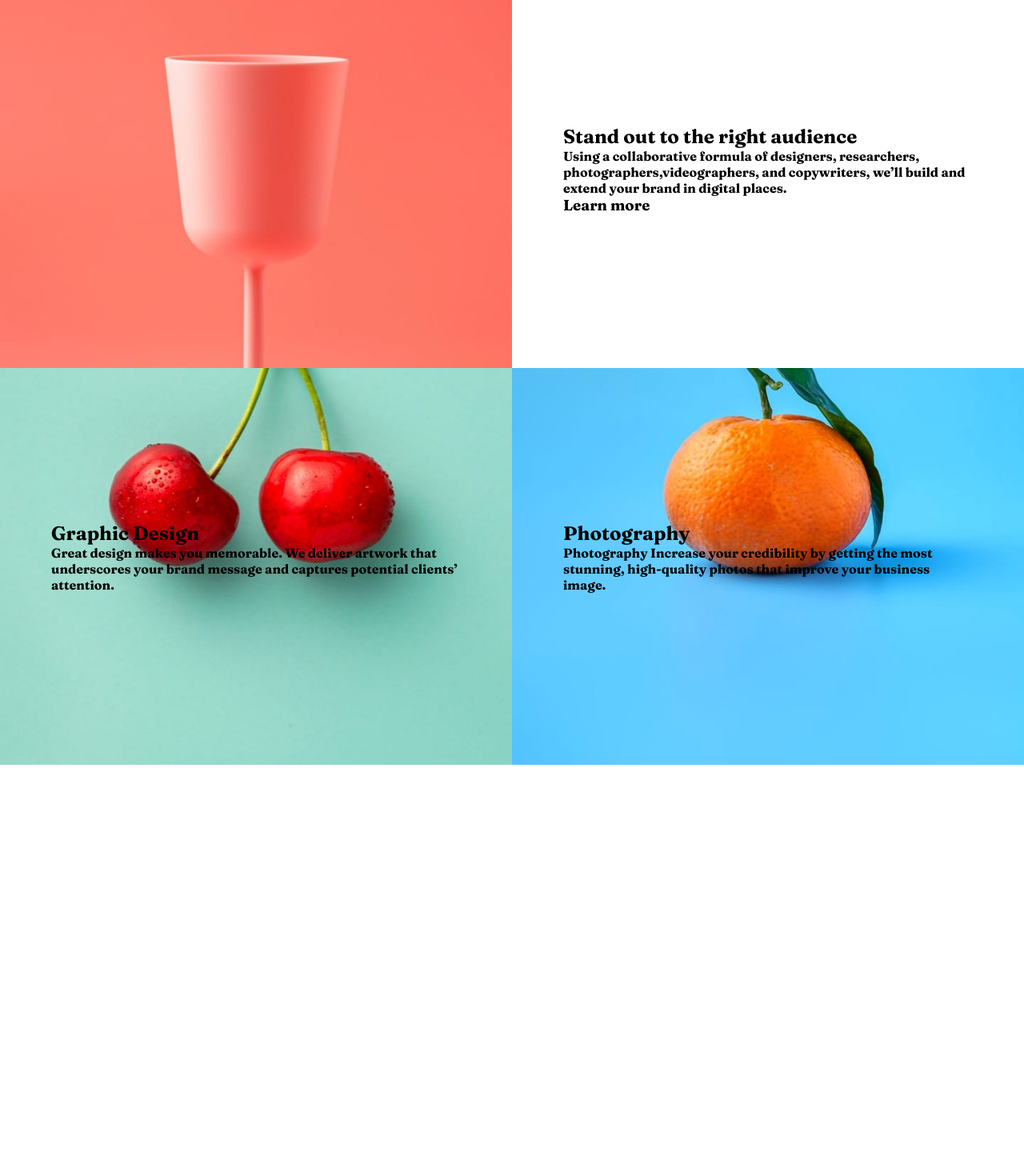
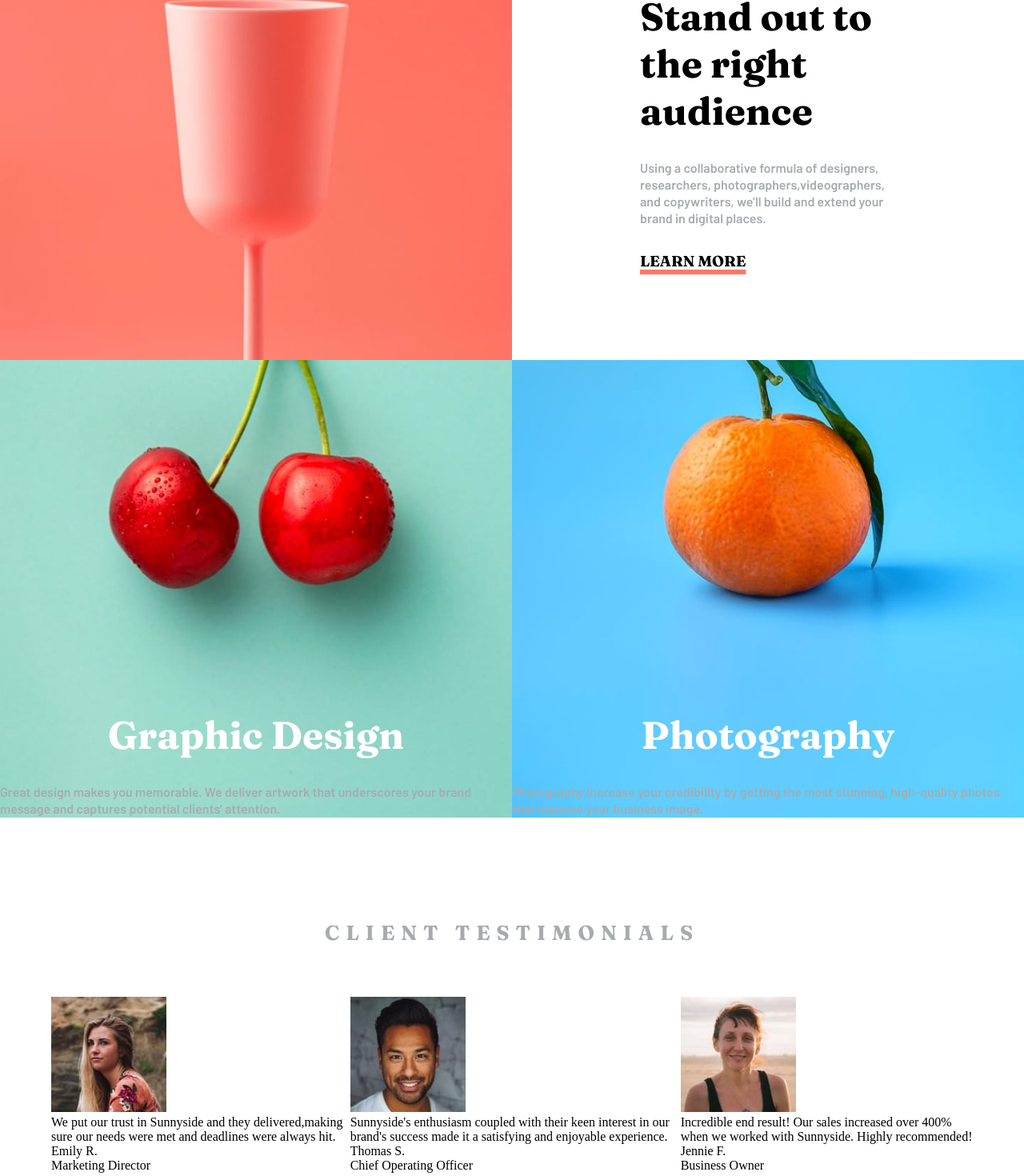
Before and after one commit to TheCuriousPr0grammer/sunnyside-landing-page, a React (Create React App) app: page / in a window 1280 px wide. Shown: the part 1172-2642 px from the top of the page at 80% size. Before the commit the page ends 2128 px from the top, so only its background shows below. Built offline with nearby package versions, Linux system fonts and the light colour scheme.

Commit message:
Created Testimonials section and testimonial component

```diff
--- a/src/App.js
+++ b/src/App.js
@@ -1,5 +1,6 @@
 import Header from "./components/header/Header";
 import MainTeaser from "./components/main-teaser/MainTeaser";
+import Testimonials from "./components/testimonials-section/Testimonials";
 
 import "./styles/reset.scss";
 import "./styles/variables.scss";
@@ -9,6 +10,7 @@ function App() {
 		<div className="App">
 			<Header />
 			<MainTeaser />
+			<Testimonials />
 		</div>
 	);
 }
--- a/src/components/header/Header.scss
+++ b/src/components/header/Header.scss
@@ -10,7 +10,7 @@
 	background-repeat: no-repeat;
 	background-size: 100% 100%;
 	background-position: top;
-	min-height: 80vh;
+	min-height: 60vh;
 	color: var(--white);
 }
 
@@ -21,8 +21,7 @@
 .creative-text {
 	display: flex;
 	justify-content: center;
-	padding-top: 6rem;
-	padding-bottom: 10rem;
+	padding-bottom: 8rem;
 	background-image: url("../../images/icon-arrow-down.svg");
 	background-repeat: no-repeat;
 	background-position: bottom;
--- a/src/components/main-teaser/MainTeaser.jsx
+++ b/src/components/main-teaser/MainTeaser.jsx
@@ -21,30 +21,30 @@ export default function MainTeaser() {
 				<Teaser
 					headline={transformHeadline}
 					description={transformDescription}
-					learnMore={true}
+					learnMore="yellow"
 				/>
 			</div>
-			<div className="egg">
+			<div className="egg area">
 				<Teaser />
 			</div>
-			<div className="cup">
+			<div className="cup area">
 				<Teaser />
 			</div>
-			<div className="standout">
+			<div className="standout area">
 				<Teaser
 					headline={standoutHeadline}
 					description={standoutDescription}
-					learnMore={true}
+					learnMore="orange"
 				/>
 			</div>
-			<div className="graphicDesign">
+			<div className="graphicDesign area">
 				<Teaser
 					headline={graphicDesignHeadline}
 					description={graphicDesignDescription}
 					classes="graphicDesign"
 				/>
 			</div>
-			<div className="photography">
+			<div className="photography area">
 				<Teaser
 					headline={photographyHeadline}
 					description={photographyDescription}
--- a/src/components/main-teaser/MainTeaser.scss
+++ b/src/components/main-teaser/MainTeaser.scss
@@ -9,6 +9,11 @@
 .transform-brand {
 	grid-area: 1 / 1 / 2 / 2;
 }
+
+.area {
+	height: 100%;
+}
+
 .egg {
 	grid-area: 1 / 2 / 2 / 3;
 	background: url("../../images/desktop/image-transform.jpg");
--- a/src/components/teaser-component/Teaser.jsx
+++ b/src/components/teaser-component/Teaser.jsx
@@ -4,11 +4,21 @@ export default function Teaser({ headline, description, learnMore, classes }) {
 	return (
 		<>
 			{headline ? (
-				<div className={classes ? "teaser " + classes : "teaser"}>
+				<div
+					className={classes ? "teaser-service wrapper " + classes : "teaser"}
+				>
 					<h2 className="teaser-headline">{headline}</h2>
 					<p className="teaser-description">{description}</p>
 					{learnMore ? (
-						<h3 className="transform-learn_more">Learn more</h3>
+						<h3
+							className={
+								learnMore
+									? "teaser-learn_more " + learnMore
+									: "teaser-learn_more "
+							}
+						>
+							<a href="#">Learn more</a>
+						</h3>
 					) : (
 						""
 					)}
--- a/src/components/teaser-component/Teaser.scss
+++ b/src/components/teaser-component/Teaser.scss
@@ -1,5 +1,18 @@
 .teaser {
-	padding: 12rem 4rem;
+	padding: 7rem 10rem;
+	font-family: var(--frauncesFont);
+	height: 100%;
+}
+
+// .wrapper {
+// 	padding: 0rem 4rem;
+// }
+
+.teaser-service {
+	display: flex;
+	flex-direction: column;
+	justify-content: flex-end;
+	align-items: center;
 	font-family: var(--frauncesFont);
 	height: 100%;
 }
@@ -13,3 +26,38 @@
 	background: url("../../images/desktop/image-photography.jpg");
 	background-size: 100% 100%;
 }
+
+.teaser-headline {
+	margin-bottom: 2rem;
+	font-size: 3rem;
+}
+
+.teaser-description {
+	font-family: var(--barlowFont);
+	line-height: 1.3rem;
+	color: var(--grayish-blue);
+}
+.teaser-learn_more {
+	margin-top: 2rem;
+	text-transform: uppercase;
+	cursor: pointer;
+}
+
+a {
+	text-decoration: none;
+	color: inherit;
+}
+
+.yellow {
+	text-decoration: underline;
+	text-decoration-color: var(--yellow);
+	text-decoration-thickness: 6px;
+	text-underline-offset: 4px;
+}
+
+.orange {
+	text-decoration: underline;
+	text-decoration-color: var(--soft-red);
+	text-decoration-thickness: 6px;
+	text-underline-offset: 4px;
+}
--- /dev/null
+++ b/src/components/testimonial/Testimonial.jsx
@@ -0,0 +1,19 @@
+import React from "react";
+import "./Testimonial.scss";
+export default function Testimonial({
+	name,
+	clientFunction,
+	imageURL,
+	testimonialDescription,
+}) {
+	return (
+		<div className="testimonial">
+			<div className="testimonial-image">
+				<img src={imageURL} alt="" />
+			</div>
+			<div className="testimonial-text">{testimonialDescription}</div>
+			<div className="testimonial-client__name">{name}</div>
+			<div className="testimonial-client__function">{clientFunction}</div>
+		</div>
+	);
+}
--- /dev/null
+++ b/src/components/testimonials-section/Testimonials.jsx
@@ -0,0 +1,51 @@
+import React from "react";
+import "./Testimonials.scss";
+import EmilyImageURL from "../../images/image-emily.jpg";
+import ThomasImageURL from "../../images/image-thomas.jpg";
+import JennieImageURL from "../../images/image-jennie.jpg";
+import Testimonial from "../testimonial/Testimonial";
+
+export default function Testimonials() {
+	const clientTestimonials = [
+		{
+			imageUrl: EmilyImageURL,
+			clientName: "Emily R.",
+			clientFunction: "Marketing Director",
+			testimonialText:
+				"We put our trust in Sunnyside and they delivered,making sure our needs were met and deadlines were always hit.",
+		},
+		{
+			imageUrl: ThomasImageURL,
+			clientName: "Thomas S.",
+			clientFunction: "Chief Operating Officer",
+			testimonialText:
+				"Sunnyside's enthusiasm coupled with their keen interest in our brand's success made it a satisfying and enjoyable experience.",
+		},
+		{
+			imageUrl: JennieImageURL,
+			clientName: "Jennie F.",
+			clientFunction: "Business Owner",
+			testimonialText:
+				"Incredible end result! Our sales increased over 400% when we worked with Sunnyside. Highly recommended!",
+		},
+	];
+
+	return (
+		<div className="testimonials-section">
+			<div className="testimonials-section__headline">Client Testimonials</div>
+			<div className="testimonials-section__wrapper">
+				{clientTestimonials.map((testimonial, index) => {
+					return (
+						<Testimonial
+							key={index}
+							name={testimonial.clientName}
+							clientFunction={testimonial.clientFunction}
+							imageURL={testimonial.imageUrl}
+							testimonialDescription={testimonial.testimonialText}
+						/>
+					);
+				})}
+			</div>
+		</div>
+	);
+}
--- /dev/null
+++ b/src/components/testimonials-section/Testimonials.scss
@@ -0,0 +1,20 @@
+.testimonials-section {
+	height: 30vh;
+	background-color: var(--white);
+}
+
+.testimonials-section__headline {
+	padding-top: 8rem;
+	font-size: 1.6rem;
+	font-family: var(--frauncesFont);
+	color: var(--grayish-blue);
+	letter-spacing: 0.5rem;
+	text-transform: uppercase;
+	text-align: center;
+}
+
+.testimonials-section__wrapper {
+	display: flex;
+	padding: 4rem;
+	justify-content: space-around;
+}
```
Also changed, not shown: src/components/testimonial/Testimonial.scss (added).
